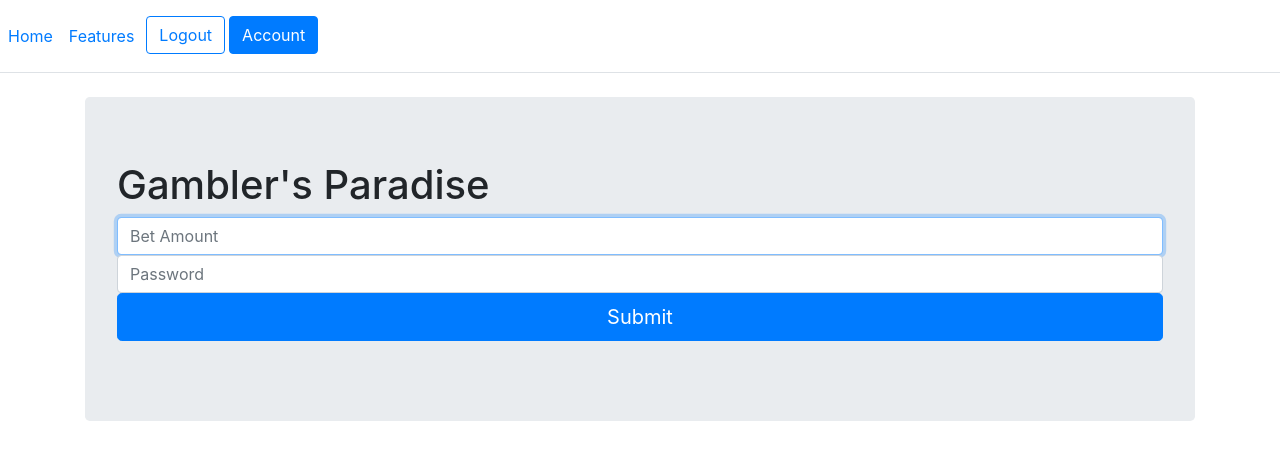
After one commit to jackschlehr2/gamblersparadise, a Flask app: page /new-bet in a window 1280 px wide. The commit adds this page. Shown: the top 460 px of the page. Run offline with Flask 2, Linux system fonts and the light colour scheme; the visitor is signed in with stand-in values (Sample User, id 1); some libraries are stand-ins or nearby versions.

Commit message:
log in and out

```diff
--- a/flaskr/app.py
+++ b/flaskr/app.py
@@ -53,7 +53,7 @@ def signUp():
                                                 ( _name, _hashed_password, _email ) )
         conn.commit()
         session['logged_in'] = True
-        return json.dumps({'message':'usermade'})
+        return json.dumps( {'staus':'success'} )
     else:
         return json.dumps({'html':'<span>Enter the required fields</span>'})
 
@@ -81,6 +81,7 @@ def login():
             # TODO fix so that the returns are better
             if check_password_hash(query_password, _password):
                 session['logged_in'] = True
+                session['user_id'] = data[0][0]
                 return redirect( url_for( 'account') )
             return json.dumps( {'fail': "fail"})
 
@@ -88,7 +89,27 @@ def login():
 @app.route( '/account', methods=['GET'])
 @login_required
 def account():
+    # #get the bets from database
+    # try:
+    #     conn = mysql.connection
+    #     curr = conn.cursor()
+    #     curr.execute("SELECT * FROM bets WHERE user_id = (%d)", ( _user_id ) )
+    #     data = curr.fetchall()
+
+
     return render_template('account.html')
+
+@app.route( '/new-bet', methods=['GET', 'POST'])
+@login_required
+def bet():
+    # TODO fill in information about the bet
+    if request.method=='GET':
+        return render_template( 'new-bet.html')
+    elif request.method=='POST':
+        return render_template( 'new-bet.html')
+
+
+
 
 @app.route( '/logout', methods=['GET'])
 @login_required
@@ -96,5 +117,7 @@ def logout():
     session.clear()
     return redirect( "/" )
 
+
+
 if __name__== "__main__":
     app.run(port=5001)
--- a/flaskr/templates/header.html
+++ b/flaskr/templates/header.html
@@ -5,7 +5,9 @@
     <title>Gambler's Paradise</title>
     <link rel="stylesheet" href="https://stackpath.bootstrapcdn.com/bootstrap/4.3.1/css/bootstrap.min.css" integrity="sha384-ggOyR0iXCbMQv3Xipma34MD+dH/1fQ784/j6cY/iJTQUOhcWr7x9JvoRxT2MZw1T" crossorigin="anonymous">
     <link rel="stylesheet" href="css/styles.css">
-</head>
+    <script src="http://ajax.googleapis.com/ajax/libs/jquery/1.7.1/jquery.min.js" type="text/javascript"></script>
+
+  </head>
 <header class="d-flex flex-wrap align-items-center justify-content-center justify-content-md-between py-3 mb-4 border-bottom">
     <ul class="nav col-12 col-md-auto mb-2 justify-content-left mb-md-0">
 
--- /dev/null
+++ b/flaskr/templates/new-bet.html
@@ -0,0 +1,22 @@
+{% extends "header.html" %}
+
+{% block body %}
+
+    <div class="container">
+
+      <div class="jumbotron">
+        <h1>Gambler's Paradise</h1>
+        <form class="form-signin" method=POST action="/new-bet">
+            <label for="inputBetAmount" class="sr-only">Bet Amount</label>
+                <input name="input" id="inputName" class="form-control" placeholder="Bet Amount" required autofocus>
+            <label for="inputdPassword" class="sr-only">Password</label>
+                <input type="password" name="inputPassword" id="inputPassword" class="form-control" placeholder="Password" required>
+
+            <button type=submit id="btnSubmit" class="btn btn-lg btn-primary btn-block" type="button">Submit</button>
+        </form>
+      </div>
+
+
+
+    </div>
+    {% endblock  %}
--- a/flaskr/templates/signup.html
+++ b/flaskr/templates/signup.html
@@ -25,7 +25,7 @@
             data: $('form').serialize(),
             type: 'POST',
             success: function(response) {
-                console.log(response);
+                window.location.href = "/account";
             },
             error: function(error) {
                 console.log(error);
```
